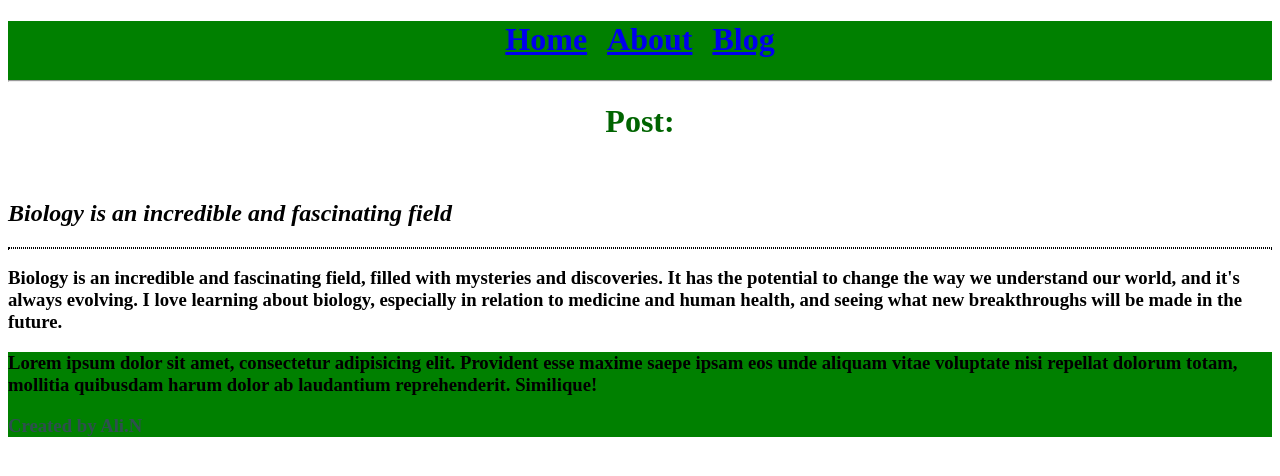
After one commit to alishah79/Django-Simple-Blog-Project, a Django app: page /blog/e17f03bcd18a4e268f2367dc8693b452 in a window 1280 px wide. The commit adds this page. Shown: the top 476 px of the page. Run offline with Django 4.2, Linux system fonts and the light colour scheme; data comes from the database, SQL or seed files in the repository; both versions use the stored data as it was after the commit.

Commit message:
Blog and Post pages
Blog and Post pages were created. Also slug field problem was solved.

```diff
--- a/sblog/posts_app/models.py
+++ b/sblog/posts_app/models.py
@@ -1,8 +1,29 @@
+from django.utils.text import slugify
 from django.db import models
 from django.contrib.auth.models import User
+from django.db.models.query import QuerySet
+import uuid
 
 
-class Category(models.Model):
+class BaseManager(models.Manager):
+
+    def get_queryset(self) -> QuerySet:
+        return super().get_queryset().filter(is_deleted=False)
+    def get_all(self) -> QuerySet:
+        return super().get_queryset().all()
+
+
+class BaseModel(models.Model):
+    objects = BaseManager()
+    created_at = models.DateTimeField(auto_now=True,)
+    updated_at = models.DateTimeField(auto_now_add=True)
+    is_deleted = models.BooleanField(default=False)
+
+    class Meta:
+        abstract = True
+
+
+class Category(BaseModel):
     category_name = models.CharField(max_length=50)
 
     def __str__(self) -> str:
@@ -12,17 +33,18 @@
         verbose_name_plural = 'Categories'
 
 
-class Post(models.Model):
+class Post(BaseModel):
     title = models.CharField(max_length=50, blank=False, null=False)
     text = models.TextField(default='Please enter yout text here...')
     categoties = models.ForeignKey(to=Category, on_delete=models.CASCADE)
     writer = models.ForeignKey(to=User, on_delete=models.CASCADE)
+    slug = models.SlugField(max_length=50, unique=True)
 
     def __str__(self) -> str:
         return self.title
 
 
-class Comment(models.Model):
+class Comment(BaseModel):
     text = models.TextField(blank=False)
     posts = models.ForeignKey(to=Post, on_delete=models.CASCADE)
 
--- a/sblog/posts_app/templates/Base.html
+++ b/sblog/posts_app/templates/Base.html
@@ -3,11 +3,11 @@
 <head>
     <meta charset="UTF-8">
     <meta name="viewport" content="width=device-width, initial-scale=1.0">
+    <title>Blog</title>
 </head>
 <body>
     <div style="background-color: green;">
-        <h1 style="color: aqua;"><a href="/">Home</a></h1>
-        <h1 style="color: aqua;"><a href="/about">About</a></h1>
+        <h1 style="color: aqua; text-align: center"><a href="/" style="margin: 10px;">Home</a><a style="margin: 10px;" href="/about">About</a><a style="margin:10px;" href="/blog">Blog</a></h1>
         <hr>
     </div>
 
--- a/sblog/posts_app/templates/Home.html
+++ b/sblog/posts_app/templates/Home.html
@@ -12,10 +12,10 @@
 
 <h2> <i>Recent Posts:</i> </h2>
 
-{% for post in object_list|slice:"-4:-1" reversed %}
+{% for post in object_list|slice:":4" %}
 
 <h2 style="color: darkolivegreen;">{{ post.title }}:</h2>
-<h3 style="color: darkolivegreen;">{{ post.text|slice:"0:20" }}...</h3>
+<h3 style="color: darkolivegreen;">{{ post.text|slice:"0:60" }}...</h3>
 <hr style="color: darkgreen; height: 4px; background-color: yellowgreen;">
 
 {% endfor %}
--- /dev/null
+++ b/sblog/posts_app/templates/Post.html
@@ -0,0 +1,11 @@
+{% extends 'Base.html' %}
+
+{% block content %}
+
+<h1 style="color: darkgreen; text-align: center;">Post:</h1>
+<br>
+<h2><i>{{ object.title }}</i></h2>
+<hr style="border-style: dotted; text-align: center;">
+<h3>{{ object.text }}</h3>
+
+{% endblock content %}
--- a/sblog/posts_app/urls.py
+++ b/sblog/posts_app/urls.py
@@ -4,4 +4,6 @@
 urlpatterns = [
     path('', view=HomePageView.as_view(), name='home_page'),
     path('about/', view=AboutPageView.as_view(), name='about_page'),
+    path('blog/', view=BlogPostsView.as_view(), name='blog'),
+    path('blog/<slug:slug>', view=PostView.as_view(), name='blog_post'),
 ]
--- a/sblog/posts_app/views.py
+++ b/sblog/posts_app/views.py
@@ -1,10 +1,34 @@
-from django.views.generic import ListView, TemplateView
+from typing import Any, Optional
+from django.db import models
+from django.http import Http404
+from django.views.generic import ListView, TemplateView, DetailView
 from .models import Post
 
 class HomePageView(ListView):
     template_name = 'Home.html'
-    model = Post
+    queryset = Post.objects.all().order_by('-id')
+    context_object_name = 'object_list'
 
 
 class AboutPageView(TemplateView):
     template_name = 'About.html'
+
+
+class BlogPostsView(ListView):
+    template_name = 'Blog.html'
+    queryset = Post.objects.all()
+    context_object_name = 'object_list'
+
+
+class PostView(DetailView):
+    template_name = 'Post.html'
+
+    def get_object(self):
+        slug = self.kwargs.get('slug')
+
+        try:
+            post = Post.objects.get(slug=slug)
+        except:
+            raise Http404('Post not found!')
+
+        return post
--- a/sblog/sblog/settings.py
+++ b/sblog/sblog/settings.py
@@ -119,8 +119,8 @@
 # https://docs.djangoproject.com/en/4.2/howto/static-files/
 
 STATIC_URL = 'static/'
+
 STATICFILES_DIRS = [
-    BASE_DIR / "static",
     BASE_DIR / "posts_app/static",
 ]
 # Default primary key field type
```
Also changed, not shown: sblog/posts_app/templates/Blog.html (added, +17 -0 lines), sblog/db.sqlite3, sblog/posts_app/migrations/0001_initial.py, sblog/posts_app/migrations/0002_post_slug.py (added), sblog/posts_app/migrations/0003_auto_20230702_0858.py (added), sblog/posts_app/migrations/0004_auto_20230702_0858.py (added), sblog/posts_app/migrations/0005_alter_post_slug.py (added).
